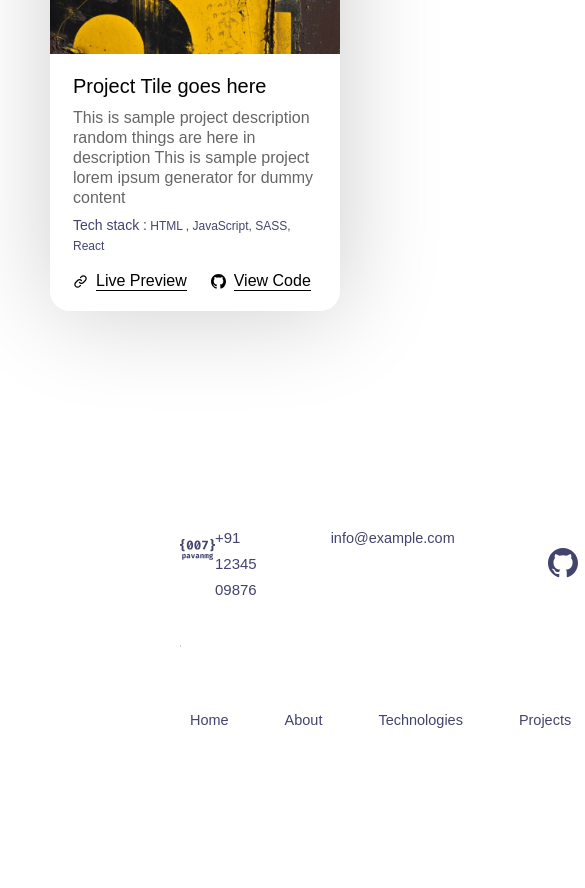
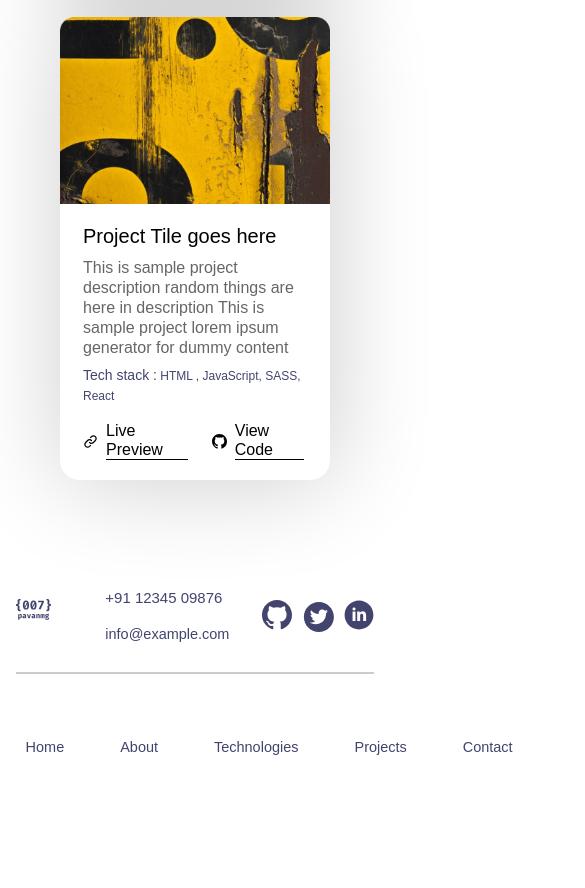
Before and after one commit to MechanicalDeathtrap/disent-test, a website: page index.html in a window 390 px wide. Shown: the part 2856-3744 px from the top of the page, 585 px wide, since content can reach past the window. Drawn offline with Linux system fonts and the light colour scheme.

Commit message:
mobile adaptive changes

```diff
--- a/src/css/styles.sass
+++ b/src/css/styles.sass
@@ -253,8 +253,8 @@ header
     @include mobile()
       display: grid
       justify-content: center
-      column-gap: 20px
-      grid-template-columns: repeat(1, 290px)
+      row-gap: 20px
+      grid-template-columns: repeat(1, 270px)
 
 .card
   box-shadow: 2px 2px 100px 0 $card-shadow
@@ -262,14 +262,14 @@ header
   transition: box-shadow 0.5s
   width: 373px
   @include mobile()
-    width: 290px
+    width: 270px
 
 .card:hover
   box-shadow: 2px 2px 100px 0 rgba($card-shadow, 0.5)
 
 .card-image
   @include mobile()
-    width: 290px
+    width: 270px
 
 .card-info
   padding: 23px 31px 25px 28px
@@ -358,6 +358,9 @@ footer
   @include notebook()
     margin-top: 179px
     @include marginSides(10.5vw, 12.4vw)
+  @include mobile()
+    margin-top: 100px
+    @include marginSides(4vw, 4vw)
 
 .messengers-links
   display: flex
@@ -366,23 +369,33 @@ footer
   padding-bottom: 42px
   @include notebook()
     padding-bottom: 32px
+  @include mobile()
+    padding-bottom: 25px
 
 .contacts-links
   align-items: center
   margin-top: 5px
   @include flexAndGap(93px)
   @include notebook()
-    @include flexAndGap(53px) ///
+    @include flexAndGap(53px)
+  @include mobile()
+    @include flexAndGap(33px)
 
 .messengers
   @include flexAndGap(20px)
   @include notebook()
     @include flexAndGap(15px)
+  @include mobile()
+    @include flexAndGap(10px)
 
 .contacts
   @include flexAndGap(74px)
   @include notebook()
     @include flexAndGap(24px)
+  @include mobile()
+    display: flex
+    flex-direction: column
+    @include flexAndGap(10px)
 
   &__contact
     color: $greetings-grey
```
Also changed, not shown: src/css/styles.css, 1 other file.
